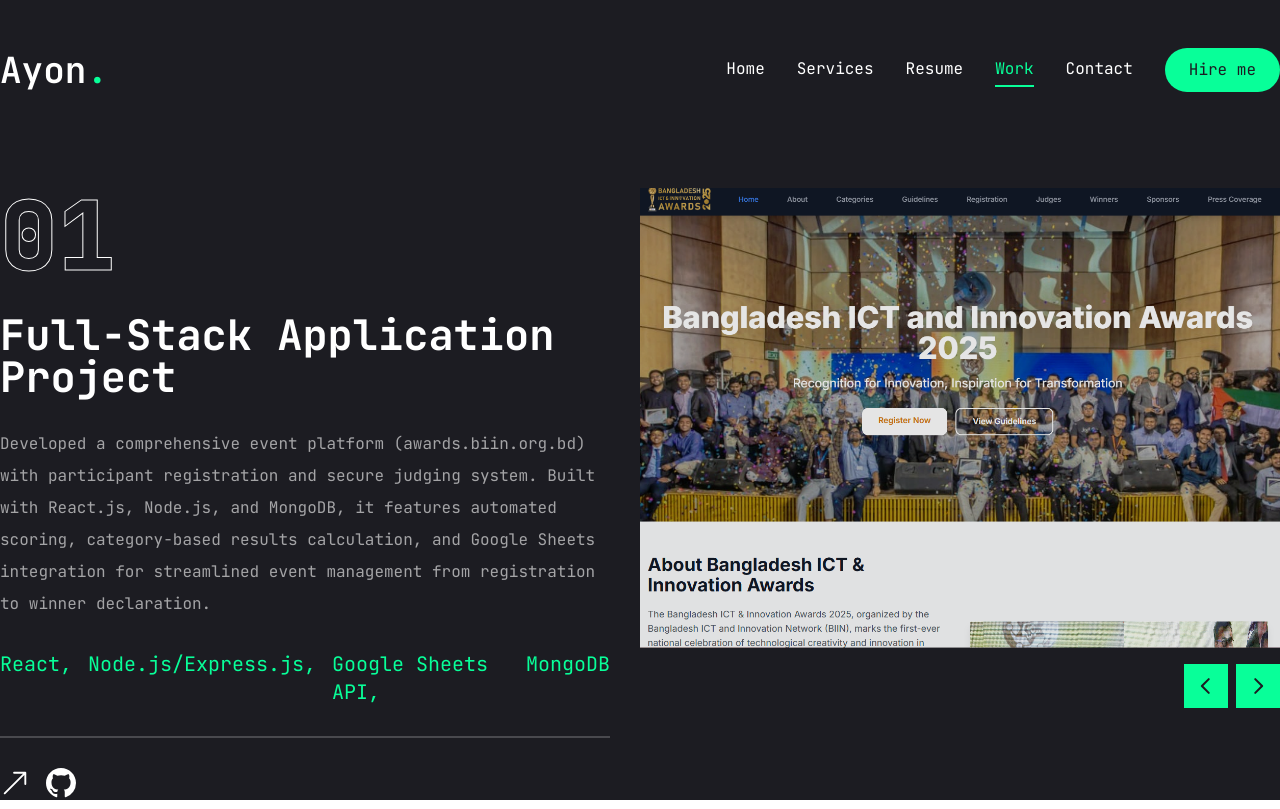
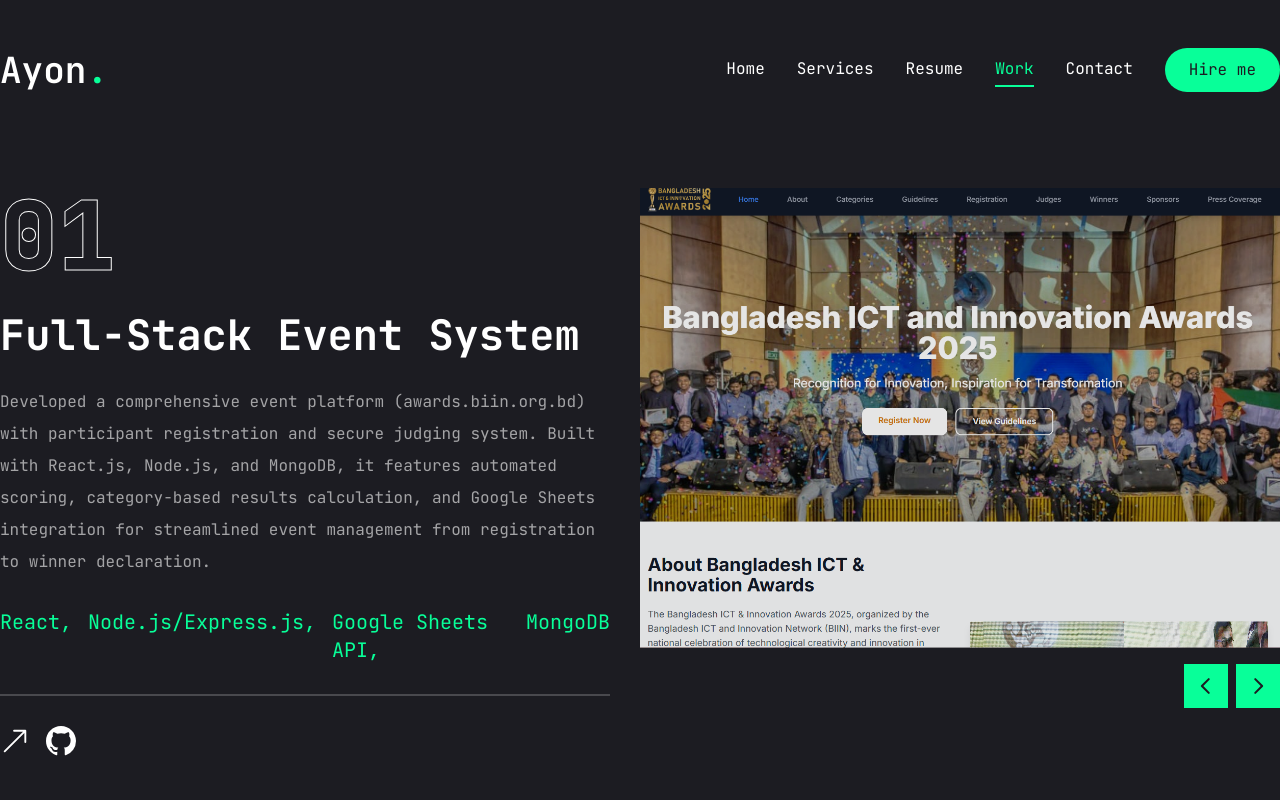
Before and after one commit to Ayonspoiler/My_Portfolio, a Next.js app in the folder frontend/: page /work in a window 1280 px wide. Built offline with nearby package versions, Linux system fonts and the light colour scheme.

Commit message:
updated work.jsx page

```diff
--- a/frontend/app/work/page.jsx
+++ b/frontend/app/work/page.jsx
@@ -14,7 +14,7 @@
 const projects = [
   {
     num: "01",
-    category: "Full-Stack Application",
+    category: "Full-Stack Event System",
     title: "Bangaldesh ICT & Inoovation Awards",
     description:
       "Developed a comprehensive event platform (awards.biin.org.bd) with participant registration and secure judging system. Built with React.js, Node.js, and MongoDB, it features automated scoring, category-based results calculation, and Google Sheets integration for streamlined event management from registration to winner declaration.",
@@ -30,7 +30,7 @@
   },
   {
     num: "02",
-    category: "Full-Stack Application",
+    category: "Real-Time Chat Application",
     title: "Chatify - Real-Time Chat Application",
     description:
       "Developed a real-time messaging platform supporting one-to-one and group chats with typing indicators, read receipts, and online/offline status via WebSocket. Includes a notification system, responsive design, and user customization features like profile management, theme selection, and chat color personalization for an enhanced experience.",
@@ -46,7 +46,7 @@
   },
   {
     num: "03",
-    category: "Full-Stack E-Commerce",
+    category: "Full-Stack Tech E-Commerce",
     title: "TechTon - Tech E-Commerce Platform",
     description:
       "Developed a tech-focused e-commerce platform with voice-powered search and an AI chatbot for customer support. Implemented a vendor-aggregator system for multi-vendor sales, a real-time admin dashboard for inventory and orders, and integrated secure payments with robust authentication—all within a fully responsive design.",
@@ -84,7 +84,7 @@
               </div>
               {/* project category */}
               <h2 className="text-[42px] font-bold leading-none text-white group-hover:text-accent transition-all duration-500 capitalize">
-                {project.category} project
+                {project.category}
               </h2>
               {/* project description */}
               <p className="text-white/60">{project.description}</p>
```
